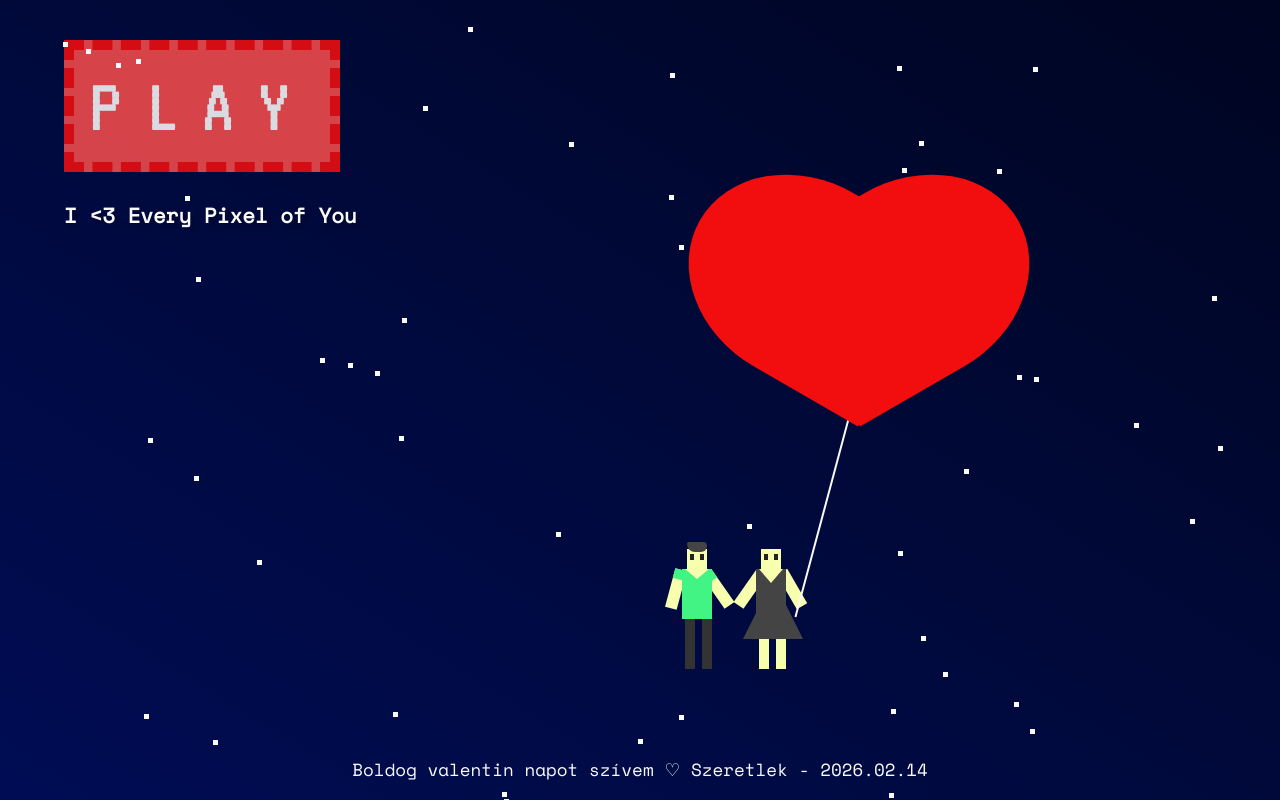
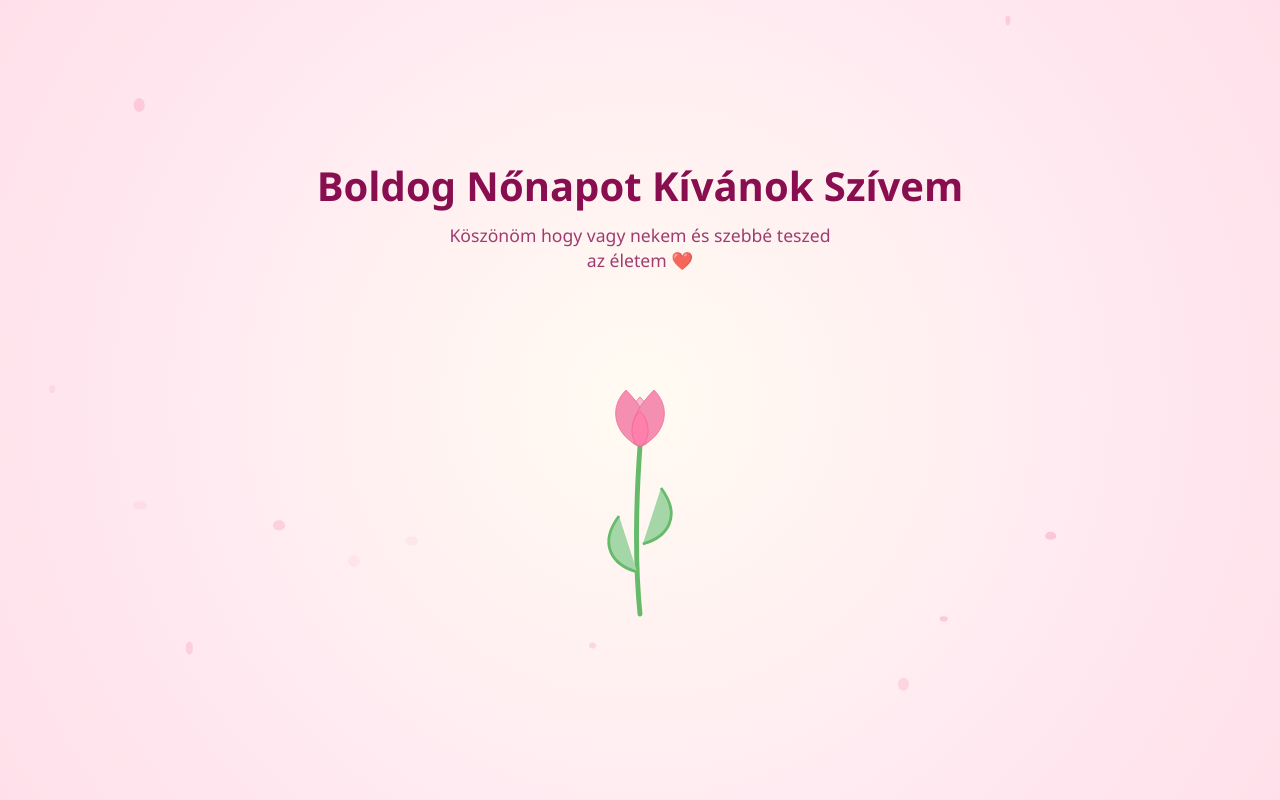
Before and after one commit to Vermihunter/love, a React (Vite) app: page /womens-day in a window 1280 px wide. Built offline with nearby package versions, Linux system fonts and the light colour scheme.

Commit message:
Womans day

```diff
--- a/package.json
+++ b/package.json
@@ -10,8 +10,10 @@
     "preview": "vite preview"
   },
   "dependencies": {
+    "framer-motion": "^12.35.1",
     "react": "^19.2.0",
     "react-dom": "^19.2.0",
+    "react-router-dom": "^7.13.1",
     "sass": "^1.97.3"
   },
   "devDependencies": {
--- a/src/App.tsx
+++ b/src/App.tsx
@@ -3,8 +3,15 @@
 // import viteLogo from "/vite.svg";
 //import "./App.css";
 import "./styles.scss";
+import {
+  BrowserRouter as Router,
+  Routes,
+  Route,
+  Navigate,
+} from "react-router-dom";
 
 import LoveScene from "./components/LoveScene";
+import WomensDayPage from "./components/WomansDayPage";
 
 const poem = [
   [
@@ -28,6 +35,17 @@ const poem = [
 ];
 
 function App() {
+  return (
+    <Router>
+      <Routes>
+        {/* URL: /valentine */}
+        <Route path="/valentine" element={<LoveScene poem={poem} />} />
+        <Route path="/womens-day" element={<WomensDayPage />} />
+        <Route path="/" element={<Navigate to="/womens-day" />} />
+      </Routes>
+    </Router>
+  );
+
   return <LoveScene poem={poem} />;
 }
 
--- /dev/null
+++ b/src/components/WomansDayPage.tsx
@@ -0,0 +1,248 @@
+import React from "react";
+import { motion } from "framer-motion";
+
+const WomensDayPage = () => {
+  const particles = Array.from({ length: 15 });
+
+  const particleVariants = {
+    animate: () => ({
+      y: [0, -40, 0],
+      x: [0, Math.random() * 30 - 15, 0],
+      opacity: [0.1, 0.4, 0.1],
+      transition: {
+        duration: 5 + Math.random() * 5,
+        repeat: Infinity,
+        ease: "easeInOut",
+      },
+    }),
+  };
+
+  const containerVariants = {
+    hidden: { opacity: 0 },
+    visible: {
+      opacity: 1,
+      transition: { staggerChildren: 0.8, delayChildren: 0.5 },
+    },
+  };
+
+  const stemVariants = {
+    hidden: { pathLength: 0, scaleY: 0.8, originY: "100%" },
+    visible: {
+      pathLength: 1,
+      scaleY: 1,
+      transition: {
+        duration: 2.5,
+        ease: [0.22, 1, 0.36, 1],
+        pathLength: { duration: 2.2, delay: 0.2 },
+      },
+    },
+  };
+
+  const leafVariants = {
+    hidden: { scale: 0, opacity: 0 },
+    visible: {
+      scale: 1,
+      opacity: 1,
+      transition: { delay: 1.5, type: "spring" },
+    },
+  };
+
+  const bloomContainerVariants = {
+    hidden: { opacity: 0, scale: 0.6, y: 10 },
+    visible: {
+      opacity: 1,
+      scale: 1,
+      y: 0,
+      transition: {
+        delay: 2.5,
+        duration: 1,
+        type: "spring",
+        staggerChildren: 0.15,
+      },
+    },
+  };
+
+  const petalVariants = {
+    hidden: { opacity: 0, scale: 0.3, originY: "100%" },
+    visible: (i) => ({
+      opacity: 1,
+      scale: 1,
+      transition: { duration: 1, ease: "easeOut" },
+    }),
+  };
+
+  const heartPulseVariants = {
+    animate: {
+      scale: [1, 1.15, 1],
+      transition: {
+        delay: 5,
+        duration: 1.5,
+        repeat: Infinity,
+        ease: "easeInOut",
+      },
+    },
+  };
+
+  const titleVariants = {
+    hidden: { opacity: 0, y: -20 },
+    visible: { opacity: 1, y: 0, transition: { delay: 0.5, duration: 1.2 } },
+  };
+
+  const styles = {
+    outer: {
+      height: "100vh",
+      width: "100vw",
+      display: "flex",
+      flexDirection: "column",
+      alignItems: "center",
+      justifyContent: "center", // Centers the whole block vertically
+      overflow: "hidden",
+      position: "relative",
+      fontFamily: "'Segoe UI', Roboto, sans-serif",
+      background:
+        "radial-gradient(circle at center, #fffbf2 0%, #ffeaf1 60%, #ffe0ea 100%)",
+    },
+    contentWrapper: {
+      display: "flex",
+      flexDirection: "column",
+      alignItems: "center",
+      justifyContent: "center",
+      zIndex: 10,
+    },
+    textContainer: {
+      textAlign: "center",
+      color: "#880e4f",
+      marginBottom: "20px", // Space between text and flower
+    },
+    h1: {
+      fontSize: "2.5rem",
+      margin: "0 0 10px 0",
+      fontWeight: "600",
+      whiteSpace: "nowrap",
+    },
+    p: {
+      fontSize: "1.1rem",
+      margin: "0 auto",
+      maxWidth: "400px",
+      lineHeight: "1.4",
+      opacity: 0.8,
+    },
+    canvas: {
+      width: "350px",
+      height: "350px",
+    },
+    particle: {
+      position: "absolute",
+      borderRadius: "50%",
+      backgroundColor: "#f48fb1",
+      pointerEvents: "none",
+    },
+  };
+
+  return (
+    <div style={styles.outer}>
+      {/* Background Particles */}
+      {particles.map((_, i) => (
+        <motion.div
+          key={i}
+          style={{
+            ...styles.particle,
+            width: `${5 + Math.random() * 10}px`,
+            height: `${5 + Math.random() * 10}px`,
+            top: `${Math.random() * 100}%`,
+            left: `${Math.random() * 100}%`,
+          }}
+          variants={particleVariants}
+          animate="animate"
+        />
+      ))}
+
+      <motion.div
+        style={styles.contentWrapper}
+        variants={containerVariants}
+        initial="hidden"
+        animate="visible"
+      >
+        {/* TEXT ON TOP */}
+        <motion.div style={styles.textContainer} variants={titleVariants}>
+          <h1 style={styles.h1}>Boldog Nőnapot Kívánok Szívem </h1>
+          <p style={styles.p}>
+            Köszönöm hogy vagy nekem és szebbé teszed az életem ❤️
+          </p>
+        </motion.div>
+
+        {/* FLOWER BELOW TEXT */}
+        <div style={styles.canvas}>
+          <svg viewBox="0 0 200 250" style={{ width: "100%", height: "100%" }}>
+            <motion.path
+              d="M100 230 Q95 180 100 110"
+              stroke="#66bb6a"
+              strokeWidth="3.5"
+              strokeLinecap="round"
+              fill="transparent"
+              variants={stemVariants}
+            />
+            <motion.path
+              d="M98 200 C80 195 70 180 85 160"
+              stroke="#66bb6a"
+              strokeWidth="2"
+              fill="#a5d6a7"
+              variants={leafVariants}
+            />
+            <motion.path
+              d="M102 180 C120 175 130 160 115 140"
+              stroke="#66bb6a"
+              strokeWidth="2"
+              fill="#a5d6a7"
+              variants={leafVariants}
+            />
+            <motion.g
+              variants={bloomContainerVariants}
+              style={{ transformOrigin: "100px 110px" }}
+            >
+              <motion.path
+                d="M100 95 C97 92 92 92 92 97 C92 102 100 107 100 107 C100 107 108 102 108 97 C108 92 103 92 100 95"
+                fill="#ec407a"
+                variants={heartPulseVariants}
+                animate="animate"
+              />
+              <motion.g custom={0} variants={petalVariants}>
+                <path
+                  d="M100 110 C90 110 85 90 100 75 C115 90 110 110 100 110 Z"
+                  fill="#f8bbd0"
+                  stroke="#f06292"
+                  strokeWidth="0.5"
+                />
+              </motion.g>
+              <motion.g custom={1} variants={petalVariants}>
+                <path
+                  d="M100 110 C85 105 75 85 90 70 C105 85 110 100 100 110 Z"
+                  fill="#f48fb1"
+                  stroke="#f06292"
+                  strokeWidth="0.5"
+                />
+              </motion.g>
+              <motion.g custom={2} variants={petalVariants}>
+                <path
+                  d="M100 110 C115 105 125 85 110 70 C95 85 90 100 100 110 Z"
+                  fill="#f48fb1"
+                  stroke="#f06292"
+                  strokeWidth="0.5"
+                />
+              </motion.g>
+              <motion.g custom={3} variants={petalVariants}>
+                <path
+                  d="M100 110 C95 110 90 95 100 85 C110 95 105 110 100 110 Z"
+                  fill="#ff80ab"
+                  stroke="#f06292"
+                  strokeWidth="0.5"
+                />
+              </motion.g>
+            </motion.g>
+          </svg>
+        </div>
+      </motion.div>
+    </div>
+  );
+};
+export default WomensDayPage;
```
Also changed, not shown: 1 other file (tests, documents, lock files or other folders).
